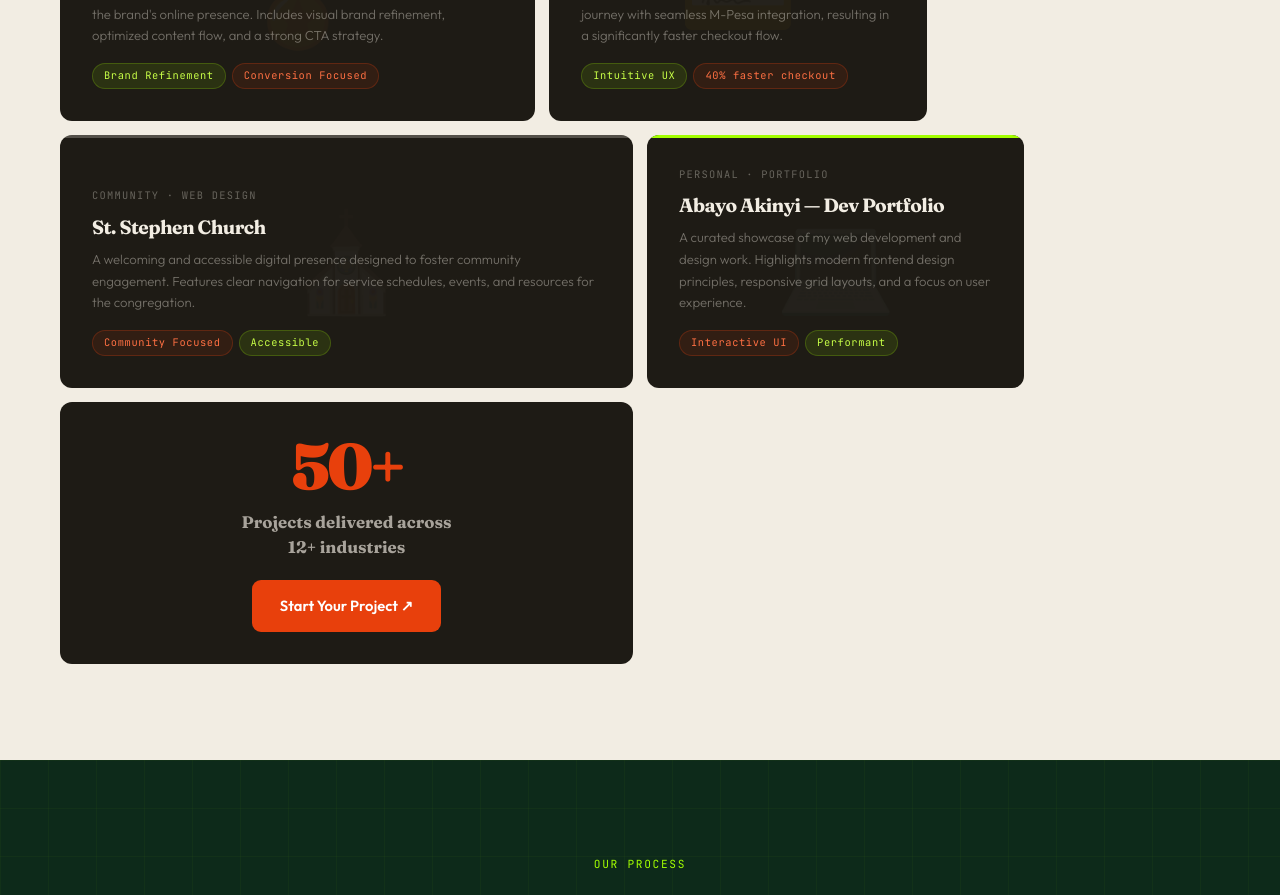
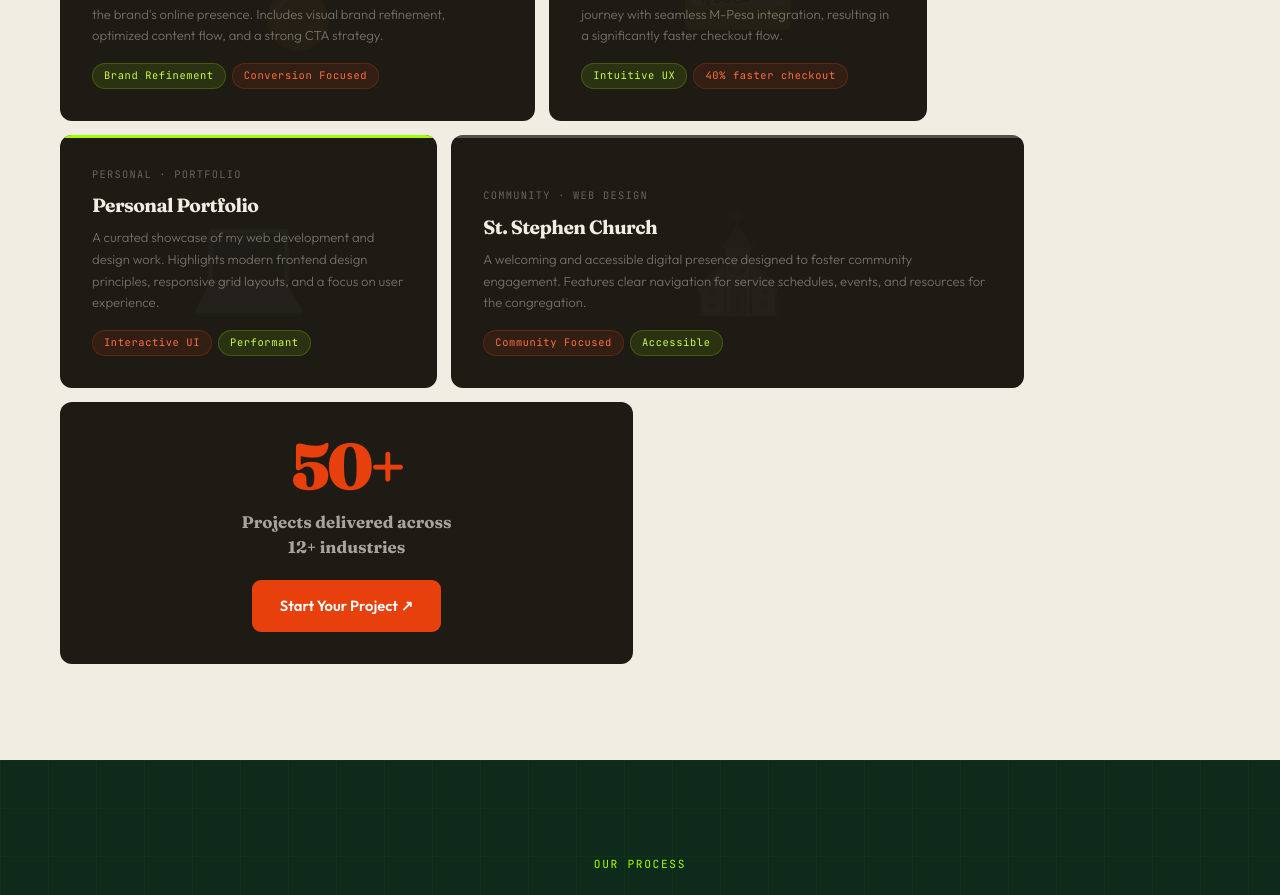
Before and after one commit to Abayo24/PragDev, a Next.js app: page / in a window 1280 px wide. Shown: the part 5500-6395 px from the top of the page. Built offline with nearby package versions, Linux system fonts and the light colour scheme.

Commit message:
style: adjust spacing

```diff
--- a/components/Portfolio.tsx
+++ b/components/Portfolio.tsx
@@ -60,6 +60,18 @@ const projects: Project[] = [
     colSpan: "lg:col-span-4",
   },
   {
+    tag: "Personal · Portfolio",
+    title: "Personal Portfolio",
+    desc: "A curated showcase of my web development and design work. Highlights modern frontend design principles, responsive grid layouts, and a focus on user experience.",
+    pills: [
+      { label: "Interactive UI", variant: "orange" },
+      { label: "Performant", variant: "lime" },
+    ],
+    emoji: "💻",
+    accentColor: "#A3FF00",
+    colSpan: "lg:col-span-4",
+  },
+  {
     tag: "Community · Web Design",
     title: "St. Stephen Church",
     desc: "A welcoming and accessible digital presence designed to foster community engagement. Features clear navigation for service schedules, events, and resources for the congregation.",
@@ -70,18 +82,6 @@ const projects: Project[] = [
     emoji: "⛪",
     accentColor: "rgba(242,237,227,0.25)",
     colSpan: "lg:col-span-6",
-  },
-  {
-    tag: "Personal · Portfolio",
-    title: "Abayo Akinyi — Dev Portfolio",
-    desc: "A curated showcase of my web development and design work. Highlights modern frontend design principles, responsive grid layouts, and a focus on user experience.",
-    pills: [
-      { label: "Interactive UI", variant: "orange" },
-      { label: "Performant", variant: "lime" },
-    ],
-    emoji: "💻",
-    accentColor: "#A3FF00",
-    colSpan: "lg:col-span-4",
   },
 ];
 
```
